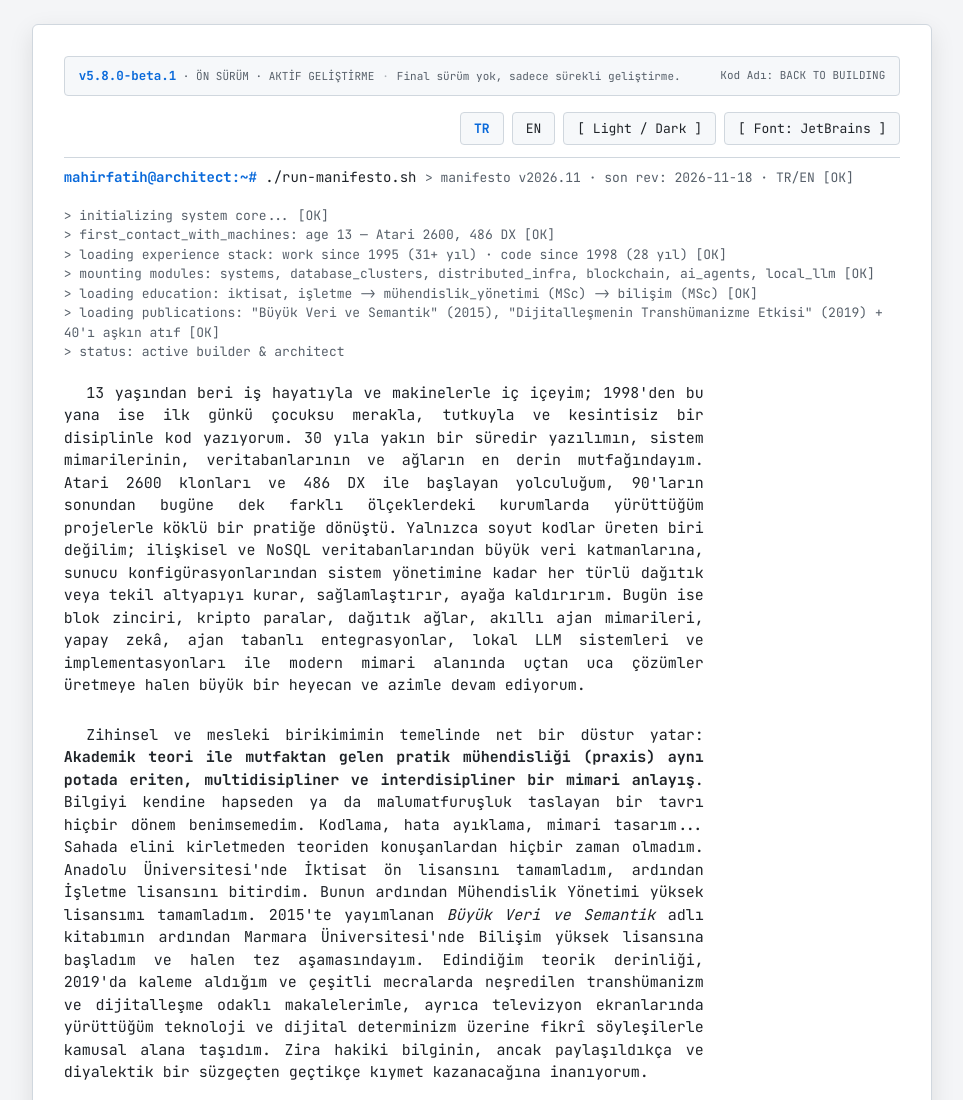
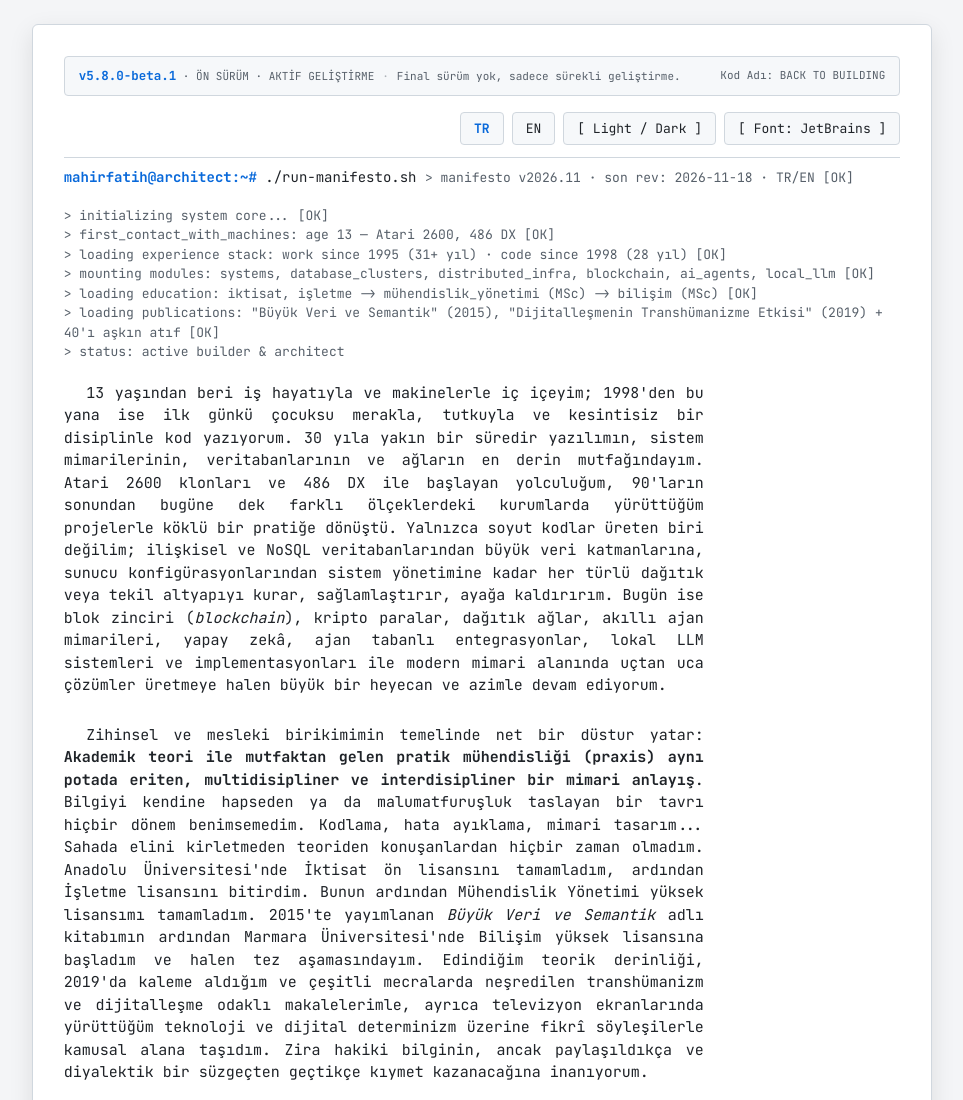
Before and after one commit to mahirfatih/mahirfatih.github.io, a plain HTML site: page index.html in a window 1280 px wide. Shown: the top 1100 px of the page, without its empty margins (158-1121 px from the left). Drawn offline with Linux system fonts and the light colour scheme.

Commit message:
Add italic English reference after 'blok zinciri' in TR manifesto
Keep the Turkish form 'blok zinciri' (decided over 'blokzincir'
after reviewing TDK/TUBITAK positions) and append the English term
as an italic parenthetical: 'blok zinciri (blockchain)'. EN manifesto
already reads 'blockchain' and stays untouched; meta/og/JSON-LD
descriptions remain plain text.

```diff
--- a/index.html
+++ b/index.html
@@ -317,7 +317,7 @@
             ]
         };
 
-        const MANIFESTO_TR = `13 yaşından beri iş hayatıyla ve makinelerle iç içeyim; 1998'den bu yana ise ilk günkü çocuksu merakla, tutkuyla ve kesintisiz bir disiplinle kod yazıyorum. 30 yıla yakın bir süredir yazılımın, sistem mimarilerinin, veritabanlarının ve ağların en derin mutfağındayım. Atari 2600 klonları ve 486 DX ile başlayan yolculuğum, 90'ların sonundan bugüne dek farklı ölçeklerdeki kurumlarda yürüttüğüm projelerle köklü bir pratiğe dönüştü. Yalnızca soyut kodlar üreten biri değilim; ilişkisel ve NoSQL veritabanlarından büyük veri katmanlarına, sunucu konfigürasyonlarından sistem yönetimine kadar her türlü dağıtık veya tekil altyapıyı kurar, sağlamlaştırır, ayağa kaldırırım. Bugün ise blok zinciri, kripto paralar, dağıtık ağlar, akıllı ajan mimarileri, yapay zekâ, ajan tabanlı entegrasyonlar, lokal LLM sistemleri ve implementasyonları ile modern mimari alanında uçtan uca çözümler üretmeye halen büyük bir heyecan ve azimle devam ediyorum.
+        const MANIFESTO_TR = `13 yaşından beri iş hayatıyla ve makinelerle iç içeyim; 1998'den bu yana ise ilk günkü çocuksu merakla, tutkuyla ve kesintisiz bir disiplinle kod yazıyorum. 30 yıla yakın bir süredir yazılımın, sistem mimarilerinin, veritabanlarının ve ağların en derin mutfağındayım. Atari 2600 klonları ve 486 DX ile başlayan yolculuğum, 90'ların sonundan bugüne dek farklı ölçeklerdeki kurumlarda yürüttüğüm projelerle köklü bir pratiğe dönüştü. Yalnızca soyut kodlar üreten biri değilim; ilişkisel ve NoSQL veritabanlarından büyük veri katmanlarına, sunucu konfigürasyonlarından sistem yönetimine kadar her türlü dağıtık veya tekil altyapıyı kurar, sağlamlaştırır, ayağa kaldırırım. Bugün ise blok zinciri (<em>blockchain</em>), kripto paralar, dağıtık ağlar, akıllı ajan mimarileri, yapay zekâ, ajan tabanlı entegrasyonlar, lokal LLM sistemleri ve implementasyonları ile modern mimari alanında uçtan uca çözümler üretmeye halen büyük bir heyecan ve azimle devam ediyorum.
 
 Zihinsel ve mesleki birikimimin temelinde net bir düstur yatar: <strong>Akademik teori ile mutfaktan gelen pratik mühendisliği (praxis) aynı potada eriten, multidisipliner ve interdisipliner bir mimari anlayış</strong>. Bilgiyi kendine hapseden ya da malumatfuruşluk taslayan bir tavrı hiçbir dönem benimsemedim. Kodlama, hata ayıklama, mimari tasarım... Sahada elini kirletmeden teoriden konuşanlardan hiçbir zaman olmadım. Anadolu Üniversitesi'nde İktisat ön lisansını tamamladım, ardından İşletme lisansını bitirdim. Bunun ardından Mühendislik Yönetimi yüksek lisansımı tamamladım. 2015'te yayımlanan <em>Büyük Veri ve Semantik</em> adlı kitabımın ardından Marmara Üniversitesi'nde Bilişim yüksek lisansına başladım ve halen tez aşamasındayım. Edindiğim teorik derinliği, 2019'da kaleme aldığım ve çeşitli mecralarda neşredilen transhümanizm ve dijitalleşme odaklı makalelerimle, ayrıca televizyon ekranlarında yürüttüğüm teknoloji ve dijital determinizm üzerine fikrî söyleşilerle kamusal alana taşıdım. Zira hakiki bilginin, ancak paylaşıldıkça ve diyalektik bir süzgeçten geçtikçe kıymet kazanacağına inanıyorum.
 
```
